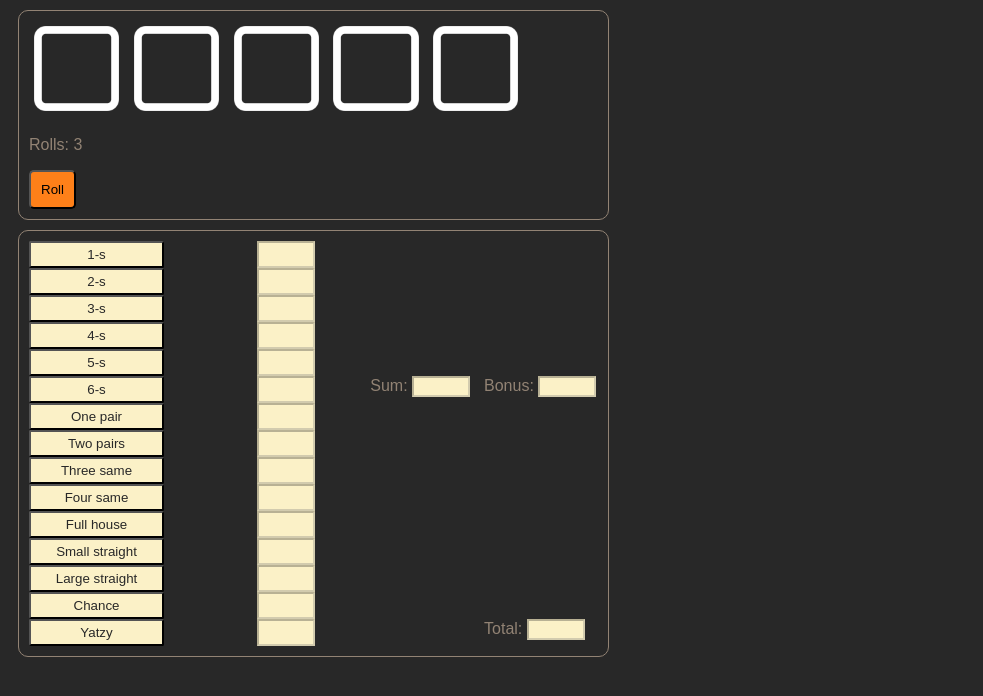
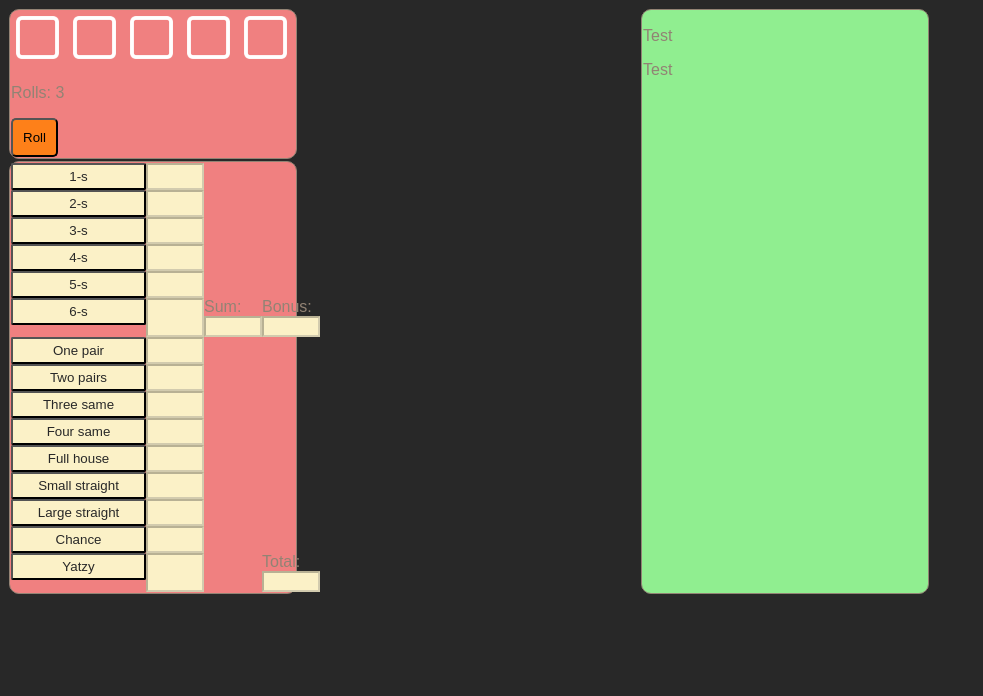
Before and after one commit to rasmusmeinert/yatzyOnline, a website with bundled scripts: page client/index.html in a window 1280 px wide. Shown: the whole page, without its empty margins (0-983 px from the left). Built offline with nearby package versions, Linux system fonts and the light colour scheme.

Commit message:
HTML CSS

```diff
--- a/client/index.html
+++ b/client/index.html
@@ -7,7 +7,8 @@
         <link rel="icon" type="image/x-icon" href="images/favicon.png">
     </head>
     <body>
-        <section id="diceSection">
+        <div class="grid-container">
+            <section id="diceSection" class="section1">
                 <div id="dicePane">
                     <img src="images/dice0.png" class="dice" id="die1">
                     <img src="images/dice0.png" class="dice" id="die2">
@@ -17,10 +18,9 @@
                 </div>
                 <p>Rolls: <span id="turns">3</span></p>
                 <button type="button" id="btnRoll">Roll</button>
-            </div>
             </section>
 
-        <section id="scoreSection">
+            <section id="scoreSection" class="section1">
                 <div id="scorePane">
                     <label class="col1"><button type="button" class="btnScores">1-s</button></label>
                     <input type="text" id="txfOnes" value="" class="col2" disabled>
@@ -66,5 +66,13 @@
                     </div>
                 </div>
             </section>
+
+            <section id="playerSection" class="section2">
+                <div id="playerPane">
+                    <p>Test</p>
+                    <p>Test</p>
+                </div>
+            </section>
+        </div>
     </body>
 </html>
--- a/client/yatzy.css
+++ b/client/yatzy.css
@@ -14,6 +14,28 @@
     border: 1px solid #928374;
     margin: 10px;
     border-radius: 10px;
+}
+
+.grid-container {
+    display: grid;
+    grid-template-columns: 1fr 1fr;
+    /*grid-template-rows: auto auto;*/
+}
+
+.section1, .section2 {
+    padding: 1px;
+    margin: 1px;
+}
+
+.section1 {
+    background-color: lightcoral; /*temp*/
+    grid-column: 1;
+}
+
+.section2 {
+    background-color: lightgreen; /*temp*/
+    grid-row: 1 /span 2;
+    grid-column: 2;
 }
 
 input[type="text"] {
```
Lines whose indentation alone changed are shown as unchanged.
